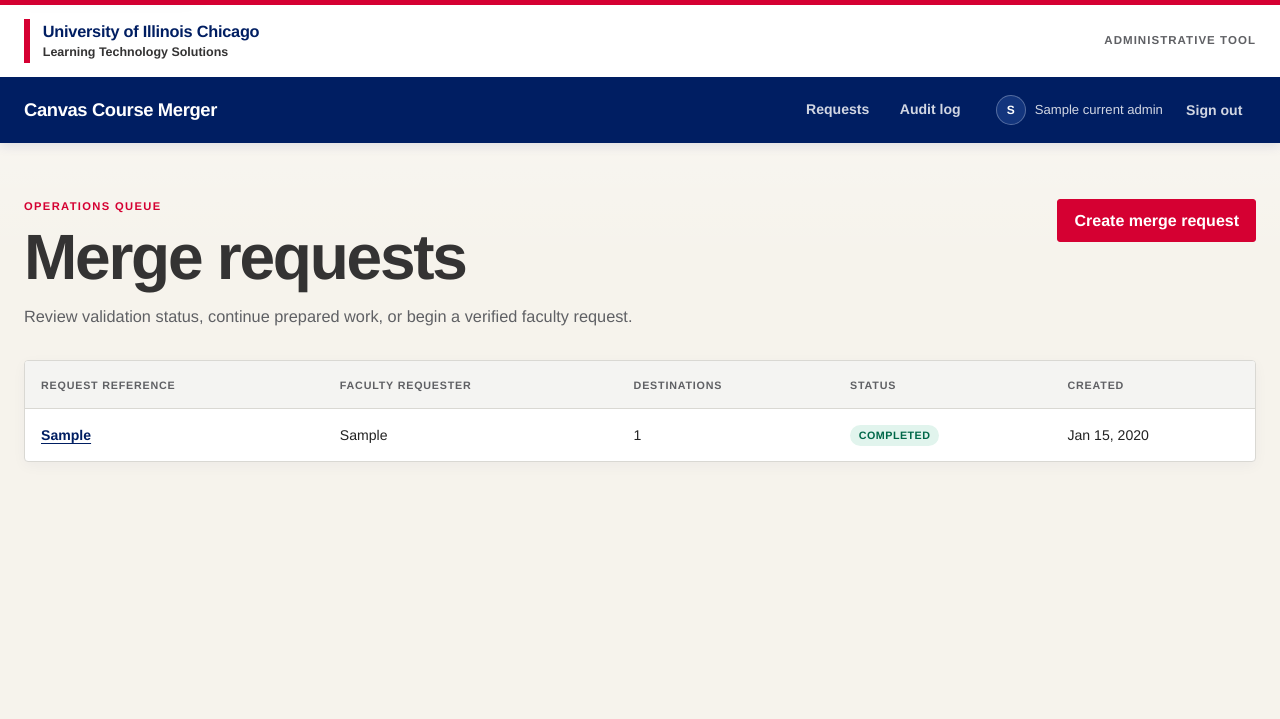
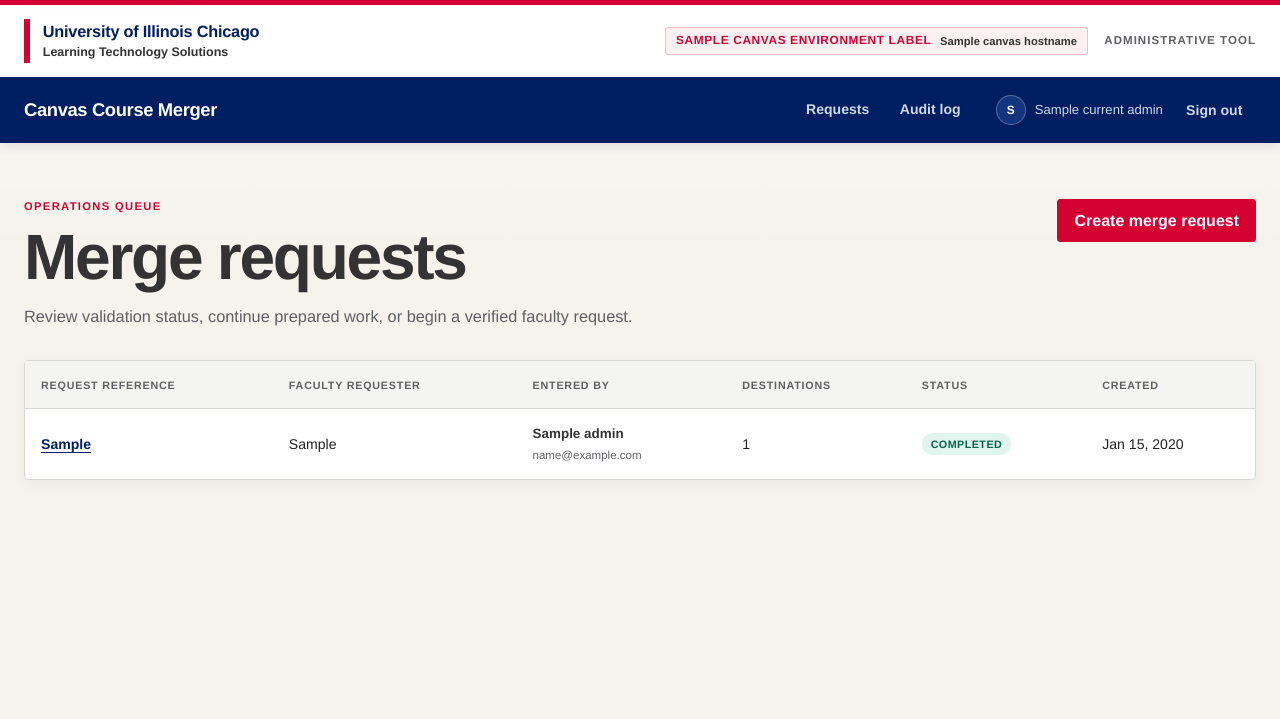
Before and after one commit to tavernbiscuit/canvas-course-merger, a FastAPI app: template app/templates/requests.html in a window 1280 px wide. Shown: the top 719 px of the page. Run offline with FastAPI, Linux system fonts and the light colour scheme; the template is opened without the code that fills it: most values are stand-ins (such as "Sample title", 1, 10 or a date in 2020).

Commit message:
Improve request context and admin attribution

```diff
--- a/app/config.py
+++ b/app/config.py
@@ -35,6 +35,7 @@ class Settings:
     canvas_oauth_scopes: str
     worker_poll_seconds: float
     log_level: str
+    canvas_environment_label: str = ""
 
     @property
     def oauth_callback_url(self) -> str:
@@ -87,4 +88,5 @@ def get_settings() -> Settings:
         ),
         worker_poll_seconds=float(os.getenv("WORKER_POLL_SECONDS", "2")),
         log_level=os.getenv("LOG_LEVEL", "INFO"),
+        canvas_environment_label=os.getenv("CANVAS_ENVIRONMENT_LABEL", "").strip(),
     )
--- a/app/main.py
+++ b/app/main.py
@@ -7,6 +7,7 @@ from contextlib import asynccontextmanager
 from datetime import timedelta
 from pathlib import Path
 from typing import Annotated
+from urllib.parse import urlparse
 
 from fastapi import (
     Depends,
@@ -117,6 +118,9 @@ def context(request: Request, **values: object) -> dict[str, object]:
         "current_admin": getattr(request.state, "admin", None),
         "csrf_token": csrf_token(request),
         "flash": request.session.pop("_flash", None),
+        "canvas_environment_label": settings.canvas_environment_label,
+        "canvas_hostname": urlparse(settings.canvas_base_url).hostname
+        or settings.canvas_base_url,
         **values,
     }
 
@@ -321,7 +325,10 @@ def request_list(
 ):
     requests = db.scalars(
         select(MergeRequest)
-        .options(selectinload(MergeRequest.groups))
+        .options(
+            selectinload(MergeRequest.admin),
+            selectinload(MergeRequest.groups),
+        )
         .order_by(MergeRequest.created_at.desc())
     ).all()
     return templates.TemplateResponse(request, "requests.html", context(request, requests=requests))
@@ -370,7 +377,11 @@ async def request_create(
             rows=rows,
         )
         with canvas_for_admin(admin, db) as canvas:
-            ValidationService(settings, canvas).validate_request(db, merge_request)
+            ValidationService(settings, canvas).validate_request(
+                db,
+                merge_request,
+                admin_id=admin.id,
+            )
         flash(request, "Request saved and validated.")
         return RedirectResponse(f"/requests/{merge_request.id}", status_code=303)
     except (IntakeError, DomainValidationError, CanvasError, ValueError) as exc:
@@ -448,7 +459,11 @@ def request_validate(
         raise HTTPException(status_code=404)
     try:
         with canvas_for_admin(admin, db) as canvas:
-            ValidationService(settings, canvas).validate_request(db, merge_request)
+            ValidationService(settings, canvas).validate_request(
+                db,
+                merge_request,
+                admin_id=admin.id,
+            )
         flash(request, "Live Canvas validation completed.")
     except CanvasError as exc:
         db.rollback()
@@ -550,5 +565,13 @@ def audit_log(
     _: AdminUser = Depends(current_admin),
     db: Session = Depends(get_db),
 ):
-    events = db.scalars(select(AuditEvent).order_by(AuditEvent.created_at.desc()).limit(500)).all()
+    events = db.scalars(
+        select(AuditEvent)
+        .options(
+            selectinload(AuditEvent.admin),
+            selectinload(AuditEvent.request),
+        )
+        .order_by(AuditEvent.created_at.desc())
+        .limit(500)
+    ).all()
     return templates.TemplateResponse(request, "audit.html", context(request, events=events))
--- a/app/models.py
+++ b/app/models.py
@@ -214,3 +214,6 @@ class AuditEvent(Base):
     event_type: Mapped[str] = mapped_column(String(80), index=True)
     details: Mapped[dict[str, Any]] = mapped_column(JSON, default=dict)
     created_at: Mapped[datetime] = mapped_column(DateTime(timezone=True), default=utcnow)
+
+    admin: Mapped[AdminUser | None] = relationship()
+    request: Mapped[MergeRequest | None] = relationship()
--- a/app/static/app.css
+++ b/app/static/app.css
@@ -136,6 +136,38 @@ textarea {
   text-transform: uppercase;
 }
 
+.header-context {
+  display: flex;
+  align-items: center;
+  justify-content: flex-end;
+  gap: 1rem;
+}
+
+.environment-banner {
+  display: inline-flex;
+  align-items: center;
+  gap: .55rem;
+  padding: .4rem .65rem;
+  border: 1px solid rgb(213 65 82 / 28%);
+  border-radius: 3px;
+  background: rgb(213 65 82 / 8%);
+  color: var(--uic-navy);
+  line-height: 1.1;
+}
+
+.environment-banner strong {
+  color: var(--uic-red);
+  font-size: .74rem;
+  letter-spacing: .055em;
+  text-transform: uppercase;
+}
+
+.environment-banner span {
+  color: var(--uic-steel);
+  font-size: .7rem;
+  font-weight: 700;
+}
+
 .product-bar {
   background: var(--uic-navy);
   color: var(--paper);
@@ -1002,6 +1034,21 @@ tbody tr:hover {
   font-weight: 800;
 }
 
+.identity-cell {
+  display: grid;
+  gap: .18rem;
+}
+
+.identity-cell strong {
+  color: var(--uic-steel);
+  font-size: .84rem;
+}
+
+.identity-cell span {
+  color: var(--muted);
+  font-size: .72rem;
+}
+
 code,
 pre {
   font-family: ui-monospace, SFMono-Regular, Menlo, Consolas, monospace;
@@ -1509,6 +1556,22 @@ dd {
 }
 
 @media (max-width: 480px) {
+  .institution-inner {
+    align-items: flex-start;
+    flex-direction: column;
+    gap: .75rem;
+    padding-block: .9rem;
+  }
+
+  .header-context {
+    width: 100%;
+    justify-content: space-between;
+  }
+
+  .environment-banner span {
+    display: none;
+  }
+
   .signature-copy strong {
     font-size: .88rem;
   }
--- a/app/templates/base.html
+++ b/app/templates/base.html
@@ -19,7 +19,15 @@
               <span>Learning Technology Solutions</span>
             </span>
           </div>
-          <span class="internal-tool">Administrative tool</span>
+          <div class="header-context">
+            {% if canvas_environment_label %}
+              <span class="environment-banner" aria-label="Connected to {{ canvas_environment_label }} at {{ canvas_hostname }}">
+                <strong>{{ canvas_environment_label }}</strong>
+                <span>{{ canvas_hostname }}</span>
+              </span>
+            {% endif %}
+            <span class="internal-tool">Administrative tool</span>
+          </div>
         </div>
       </div>
       <div class="product-bar">
--- a/app/templates/request_detail.html
+++ b/app/templates/request_detail.html
@@ -23,7 +23,7 @@
   {% endfor %}
   <div class="page-heading">
     <div>
-      <p class="breadcrumb"><a href="/requests">Merge requests</a><span aria-hidden="true">/</span> Request {{ merge_request.id }}</p>
+      <p class="breadcrumb"><a href="/requests">Merge requests</a><span aria-hidden="true">/</span> {{ merge_request.external_reference }}</p>
       <h1>{{ merge_request.external_reference }}</h1>
       <p class="page-summary">Faculty: {{ merge_request.faculty_identity }} · Entered by {{ merge_request.admin.name }}</p>
     </div>
--- a/app/templates/requests.html
+++ b/app/templates/requests.html
@@ -14,12 +14,18 @@
       <div class="table-shell">
         <table>
           <caption class="sr-only">Canvas course merge requests</caption>
-          <thead><tr><th>Request reference</th><th>Faculty requester</th><th>Destinations</th><th>Status</th><th>Created</th></tr></thead>
+          <thead><tr><th>Request reference</th><th>Faculty requester</th><th>Entered by</th><th>Destinations</th><th>Status</th><th>Created</th></tr></thead>
           <tbody>
             {% for item in requests %}
               <tr class="clickable-row" data-row-href="/requests/{{ item.id }}">
                 <td><a class="table-primary-link" href="/requests/{{ item.id }}">{{ item.external_reference }}</a></td>
                 <td>{{ item.faculty_identity }}</td>
+                <td>
+                  <span class="identity-cell">
+                    <strong>{{ item.admin.name }}</strong>
+                    {% if item.admin.email %}<span>{{ item.admin.email }}</span>{% endif %}
+                  </span>
+                </td>
                 <td>{{ item.groups|length }}</td>
                 <td><span class="status {{ item.status }}">{{ item.status|replace("_", " ") }}</span></td>
                 <td><time datetime="{{ item.created_at.isoformat() }}">{{ item.created_at.strftime("%b %d, %Y") }}</time></td>
--- a/app/workflow.py
+++ b/app/workflow.py
@@ -385,7 +385,14 @@ class ValidationService:
         db.flush()
         return not blocking_reasons
 
-    def validate_request(self, db: Session, request: MergeRequest) -> bool:
+    def validate_request(
+        self,
+        db: Session,
+        request: MergeRequest,
+        *,
+        admin_id: int | None = None,
+    ) -> bool:
+        actor_admin_id = admin_id if admin_id is not None else request.admin_id
         results = []
         for group in request.groups:
             if group.status in TERMINAL_GROUP_STATUSES | {
@@ -393,7 +400,7 @@ class ValidationService:
                 GroupStatus.EXECUTING.value,
             }:
                 continue
-            results.append(self.validate_group(db, group, admin_id=request.admin_id))
+            results.append(self.validate_group(db, group, admin_id=actor_admin_id))
         refresh_request_status(request)
         db.commit()
         return all(results) and request.status not in {
```
Also changed, not shown: app/templates/audit.html (+11 -2 lines), tests/test_web.py (+124 -3 lines), tests/test_workflow.py (+34 -1 lines), README.md, 1 other file.
